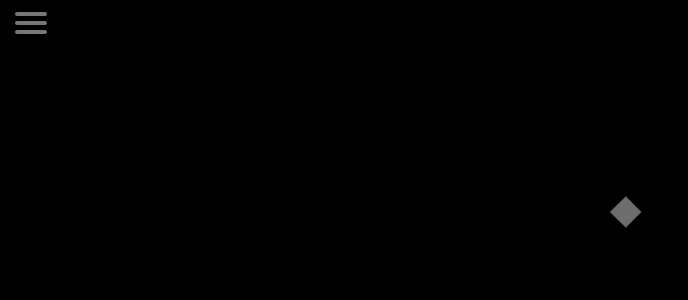
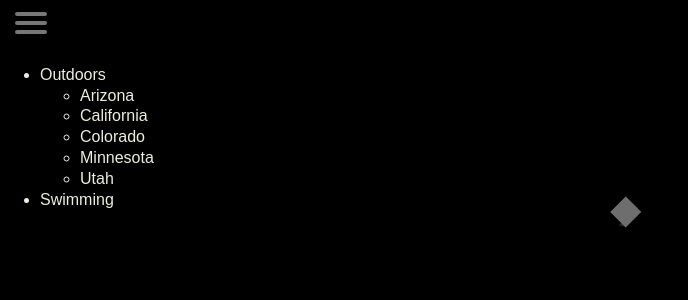
Before and after one commit to sean-hammon/phogra-ui2, an Angular app: page / in a window 1280 px wide. Shown: the top 300 px of the page, without its empty margins (0-688 px from the left). Built offline with nearby package versions, Linux system fonts and the light colour scheme.

Commit message:
Add a bare bones menu component.

```diff
--- a/src/app/app.module.ts
+++ b/src/app/app.module.ts
@@ -7,6 +7,7 @@ import { SpinnerComponent } from './widgets/spinner/spinner.component';
 import { MenuIconComponent } from './widgets/menu-icon/menu-icon.component';
 import { ViewportComponent } from './viewport/viewport.component';
 import { TopBarComponent } from './top-bar/top-bar.component';
+import { MenuComponent } from './menu/menu.component';
 
 @NgModule({
   declarations: [
@@ -14,7 +15,8 @@ import { TopBarComponent } from './top-bar/top-bar.component';
     SpinnerComponent,
     MenuIconComponent,
     ViewportComponent,
-    TopBarComponent
+    TopBarComponent,
+    MenuComponent
   ],
   imports: [
     BrowserModule,
--- /dev/null
+++ b/src/app/menu/menu.component.html
@@ -0,0 +1,15 @@
+<ul>
+    <li>
+        Outdoors
+        <ul>
+            <li>Arizona</li>
+            <li>California</li>
+            <li>Colorado</li>
+            <li>Minnesota</li>
+            <li>Utah</li>
+        </ul>
+    </li>
+    <li>
+        Swimming
+    </li>
+</ul>
--- /dev/null
+++ b/src/app/menu/menu.component.ts
@@ -0,0 +1,15 @@
+import { Component, OnInit } from '@angular/core';
+
+@Component({
+  selector: 'app-menu',
+  templateUrl: './menu.component.html',
+  styleUrls: ['./menu.component.sass']
+})
+export class MenuComponent implements OnInit {
+
+  constructor() { }
+
+  ngOnInit() {
+  }
+
+}
--- a/src/app/viewport/viewport.component.html
+++ b/src/app/viewport/viewport.component.html
@@ -1,2 +1,3 @@
 <app-topbar></app-topbar>
+<app-menu></app-menu>
 <app-spinner></app-spinner>
--- a/src/app/viewport/viewport.component.sass
+++ b/src/app/viewport/viewport.component.sass
@@ -4,3 +4,11 @@ app-topbar
     height: 3em
     width: 100%
     background-color: rgba(0, 0, 0, .6)
+
+app-menu
+    position: absolute
+    top: 3.05em
+    bottom: 0
+    width: 200px
+    background-color: rgba(0, 0, 0, .6)
+    border-radius: 0 3px 0
```
Also changed, not shown: src/app/menu/menu.component.sass (added), 1 other file (tests, documents, lock files or other folders).
